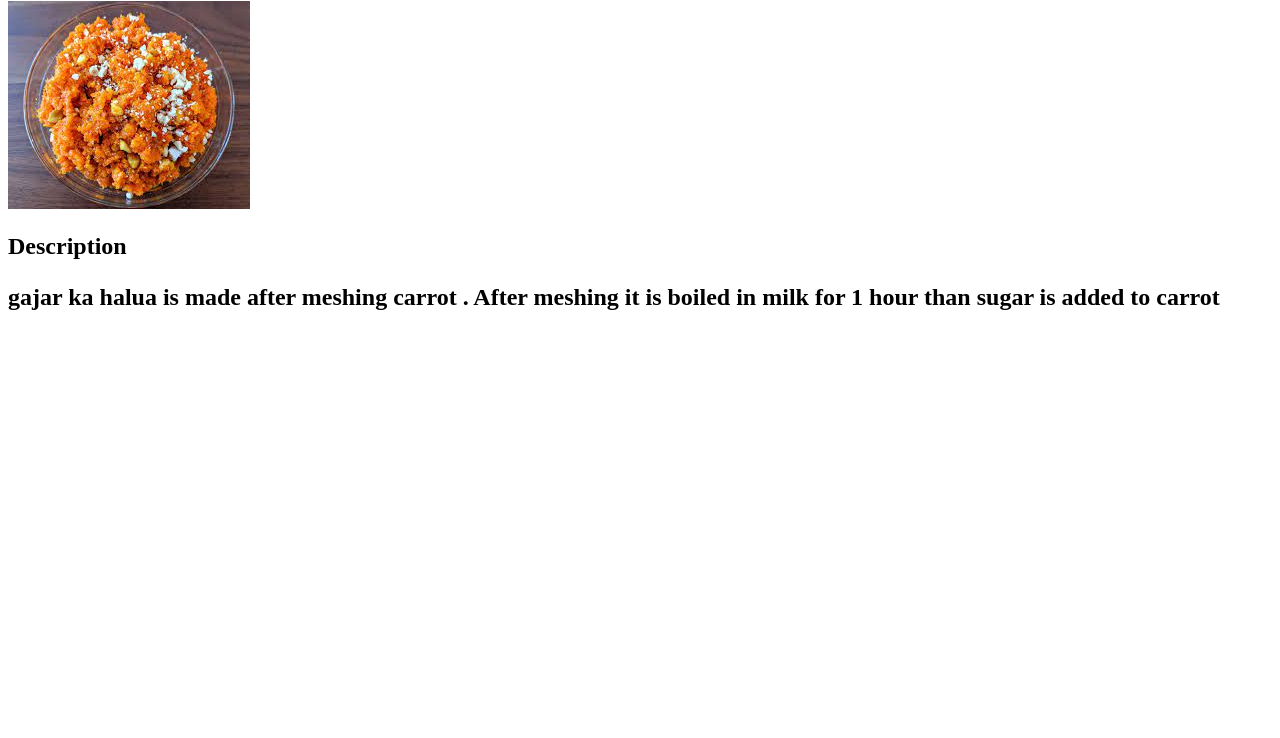
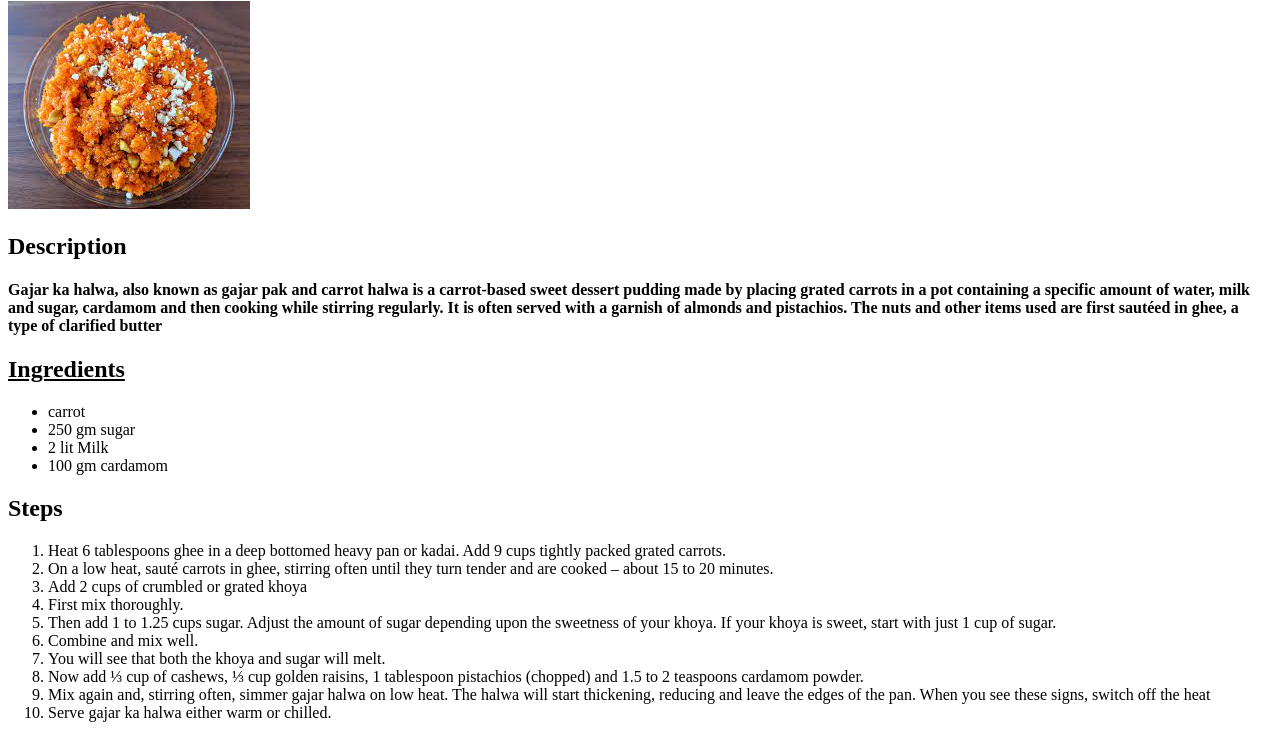
Before and after one commit to palharshit/odin-recipes, a plain HTML site: page recipes/gajarkahalua.html in a window 1280 px wide. Shown: the part 79-817 px from the top of the page. Drawn offline with Linux system fonts and the light colour scheme.

Commit message:
project completed

```diff
--- a/recipes/gajarkahalua.html
+++ b/recipes/gajarkahalua.html
@@ -8,6 +8,33 @@
 <body>
     <h1>Gajar ka halua</h1>
     <img src="gajakhalua.jpeg " alt="gajar halua imaage">
-    <h2>Description <p> gajar ka halua is made after meshing carrot . After meshing it is boiled in milk for 1 hour than sugar is added to carrot</p></h2>
+    <h2>Description </h2>
+   <h4> Gajar ka halwa, also known as  gajar pak and carrot halwa is a carrot-based
+    sweet dessert pudding made by placing grated carrots in a pot containing a specific
+    amount of water, milk and sugar, cardamom and then cooking while stirring regularly.
+     It is often served with a garnish of almonds and pistachios. The nuts and
+    other items used are first sautéed in ghee, a type of clarified butter </h4>
+    <h2><u>Ingredients</u></h2>
+    <ul>
+        <li>carrot</li>
+        <li>250 gm sugar</li>
+        <li>2 lit Milk</li>
+        <li>100 gm cardamom</li>
+
+    </ul>
+    <h2>Steps</h2>
+    <ol>
+        <li> Heat 6 tablespoons ghee in a deep bottomed heavy pan or kadai. Add 9 cups tightly packed grated carrots.</li>
+        <li>On a low heat, sauté carrots in ghee, stirring often until they turn tender and are cooked – about 15 to 20 minutes.</li>
+        <li> Add 2 cups of crumbled or grated khoya</li>
+        <li>First mix thoroughly.</li>
+        <li>Then add 1 to 1.25 cups sugar. Adjust the amount of sugar depending upon the sweetness of your khoya. If your khoya is sweet, start with just 1 cup of sugar.</li>
+        <li>Combine and mix well. </li>
+        <li>You will see that both the khoya and sugar will melt.</li>
+        <li>Now add ⅓ cup of cashews, ⅓ cup golden raisins, 1 tablespoon pistachios (chopped) and 1.5 to 2 teaspoons cardamom powder.</li>
+        <li>Mix again and, stirring often, simmer gajar halwa on low heat. The halwa will start thickening, reducing and leave the edges of the pan. When you see these signs, switch off the heat</li>
+        <li>Serve gajar ka halwa either warm or chilled. </li>
+
+    </ol>
 </body>
 </html>
```
Also changed, not shown: index.html (+6 -0 lines), recipes/khichadi.html (added, +42 -0 lines), recipes/khichadi.jpg (added).
